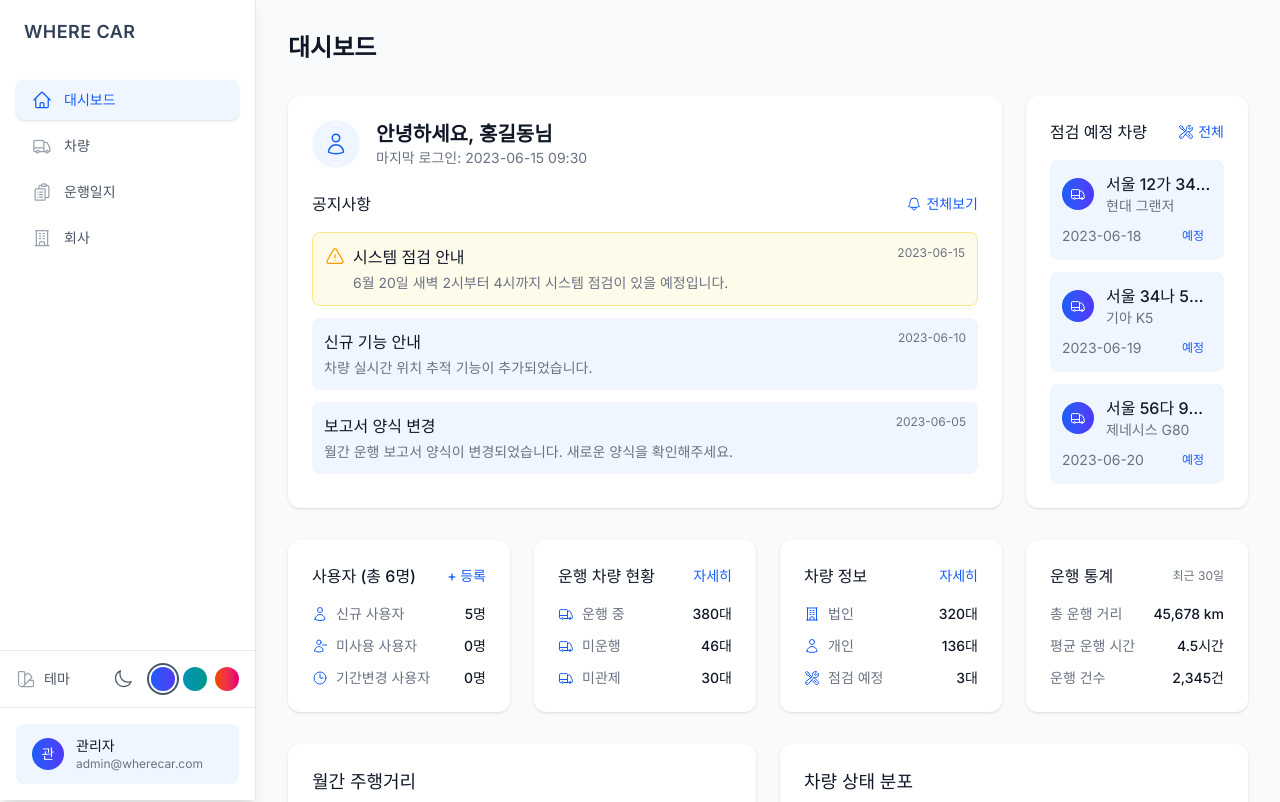
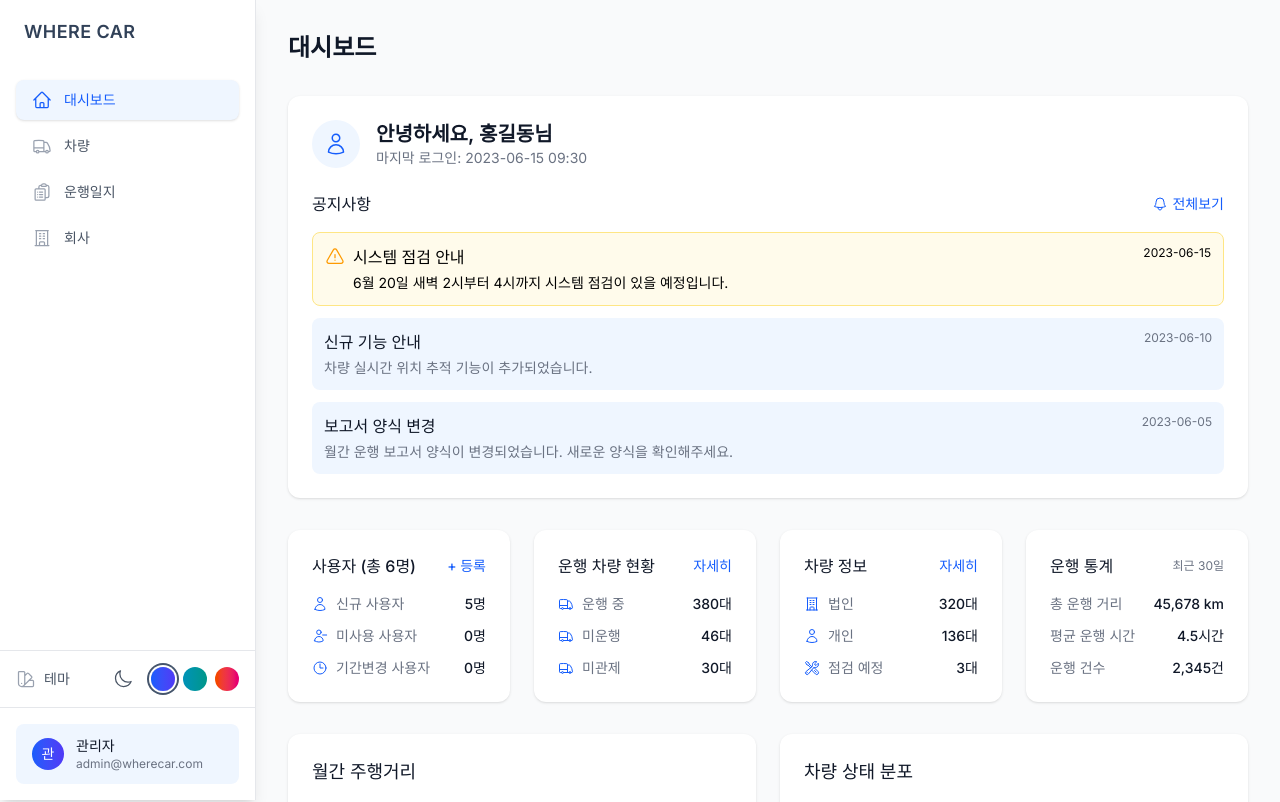
Before and after one commit to Kernel360/KDEV4-WHERE-CAR-FE, a Next.js app: page / in a window 1280 px wide. Shown: the top 802 px of the page. Built offline with nearby package versions, Linux system fonts and the light colour scheme.

Commit message:
[#10] remove: 점검 예정 차량 컴포넌트 제거 (#11)
* [#10] remove: 점검 예정 차량 컴포넌트 제거

* [#10] modify: 주의 공지 텍스트 색 변경

```diff
--- a/src/app/logs/page.tsx
+++ b/src/app/logs/page.tsx
@@ -9,6 +9,7 @@ export default function LogsPage() {
           title="운행 일지"
           description="차량 운행 기록을 관리하고 조회할 수 있습니다."
         />
+
       </div>
   );
 }
--- a/src/app/page.tsx
+++ b/src/app/page.tsx
@@ -3,24 +3,14 @@
 import { useState } from "react";
 import StatCard from "@/components/dashboard/StatCard";
 import {
-  UsersIcon,
-  UserGroupIcon,
   UserMinusIcon,
   TruckIcon,
   BuildingOfficeIcon,
   UserIcon,
-  ArrowTrendingUpIcon,
-  ArrowTrendingDownIcon,
   ClockIcon,
-  ChartBarIcon,
-  MapIcon,
-  CalendarIcon,
-  ChartPieIcon,
-  ArrowPathIcon,
   BellIcon,
   WrenchScrewdriverIcon,
   ExclamationTriangleIcon,
-  CheckCircleIcon,
 } from "@heroicons/react/24/outline";
 import {
   Chart as ChartJS,
@@ -34,7 +24,7 @@ import {
   BarElement,
   ArcElement,
 } from "chart.js";
-import { Line, Bar, Doughnut } from "react-chartjs-2";
+import { Line, Doughnut } from "react-chartjs-2";
 import { useTheme } from "@/contexts/ThemeContext";
 import PageHeader from "@/components/common/PageHeader";
 
@@ -79,31 +69,6 @@ const notices = [
     content: "월간 운행 보고서 양식이 변경되었습니다. 새로운 양식을 확인해주세요.",
     date: "2023-06-05",
     isImportant: false,
-  },
-];
-
-// 점검 차량 정보
-const inspectionVehicles = [
-  {
-    id: "V-001",
-    plateNumber: "서울 12가 3456",
-    model: "현대 그랜저",
-    inspectionDate: "2023-06-18",
-    status: "scheduled", // scheduled, in-progress, completed
-  },
-  {
-    id: "V-002",
-    plateNumber: "서울 34나 5678",
-    model: "기아 K5",
-    inspectionDate: "2023-06-19",
-    status: "scheduled",
-  },
-  {
-    id: "V-003",
-    plateNumber: "서울 56다 9012",
-    model: "제네시스 G80",
-    inspectionDate: "2023-06-20",
-    status: "scheduled",
   },
 ];
 
@@ -234,7 +199,7 @@ export default function DashboardPage() {
         {/* 환영 메시지와 공지사항, 점검 차량 */}
         <div className="grid grid-cols-1 lg:grid-cols-4 gap-6 mb-8">
           {/* 환영 메시지와 공지사항 */}
-        <div className={`lg:col-span-3 ${currentTheme.cardBg} p-6 rounded-xl shadow-sm ${currentTheme.border}`}>
+          <div className={`lg:col-span-4 ${currentTheme.cardBg} p-6 rounded-xl shadow-sm ${currentTheme.border}`}>
             <div className="flex items-center mb-6">
               <div className={`h-12 w-12 rounded-full ${currentTheme.activeBg} flex items-center justify-center mr-4`}>
                 <UserIcon className={`h-6 w-6 ${currentTheme.activeText}`} />
@@ -269,50 +234,15 @@ export default function DashboardPage() {
                           <ExclamationTriangleIcon className="h-5 w-5 text-amber-500 mr-2 flex-shrink-0 mt-0.5" />
                         )}
                         <div>
-                        <h3 className={`font-medium ${currentTheme.text}`}>{notice.title}</h3>
-                        <p className={`text-sm ${currentTheme.subtext} mt-1`}>{notice.content}</p>
+                          <h3 className={`font-medium ${notice.isImportant ? 'text-black dark:text-black' : currentTheme.text}`}>{notice.title}</h3>
+                          <p className={`text-sm ${notice.isImportant ? 'text-black dark:text-black mt-1' : `${currentTheme.subtext} mt-1`}`}>{notice.content}</p>
                         </div>
                       </div>
-                    <span className={`text-xs ${currentTheme.subtext} whitespace-nowrap ml-4`}>{notice.date}</span>
+                      <span className={`text-xs ${notice.isImportant ? 'text-black dark:text-black' : currentTheme.subtext} whitespace-nowrap ml-4`}>{notice.date}</span>
                     </div>
                   </div>
                 ))}
               </div>
-          </div>
-        </div>
-
-        {/* 점검 차량 정보 */}
-        <div className={`lg:col-span-1 ${currentTheme.cardBg} p-6 rounded-xl shadow-sm ${currentTheme.border}`}>
-          <div className="flex justify-between items-center mb-4">
-            <h2 className={`text-base font-medium ${currentTheme.text}`}>점검 예정 차량</h2>
-            <button className={`text-sm ${currentTheme.activeText} hover:opacity-80 font-medium flex items-center`}>
-              <WrenchScrewdriverIcon className="h-4 w-4 mr-1" />
-              전체
-            </button>
-          </div>
-          <div className="space-y-3">
-            {inspectionVehicles.map((vehicle) => (
-              <div
-                key={vehicle.id}
-                className={`p-3 ${currentTheme.activeBg} rounded-lg hover:bg-opacity-80 transition-colors`}
-              >
-                <div className="flex items-center mb-2">
-                  <div className={`h-8 w-8 rounded-full bg-gradient-to-r ${currentTheme.profileGradient} flex items-center justify-center mr-3`}>
-                    <TruckIcon className="h-4 w-4 text-white" />
-                  </div>
-                  <div className="flex-1 min-w-0">
-                    <h3 className={`font-medium ${currentTheme.text} truncate`}>{vehicle.plateNumber}</h3>
-                    <p className={`text-sm ${currentTheme.subtext} truncate`}>{vehicle.model}</p>
-                  </div>
-                </div>
-                <div className="flex items-center justify-between text-sm">
-                  <span className={currentTheme.subtext}>{vehicle.inspectionDate}</span>
-                  <span className={`px-2 py-1 text-xs font-medium rounded-full ${currentTheme.activeBg} ${currentTheme.activeText}`}>
-                    예정
-                  </span>
-                </div>
-              </div>
-            ))}
             </div>
           </div>
         </div>
```
Lines whose indentation alone changed are shown as unchanged.
